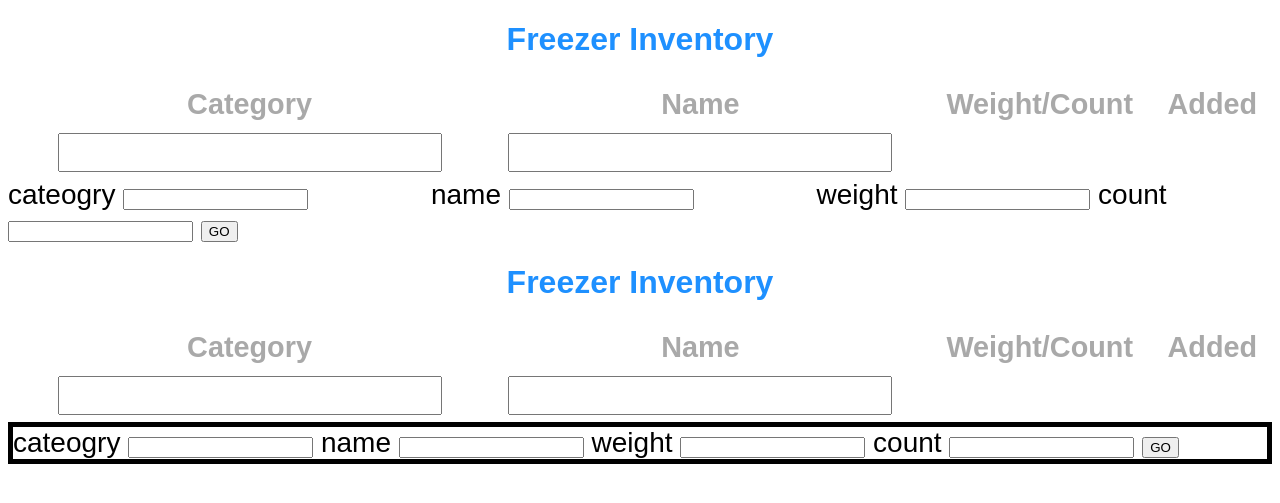
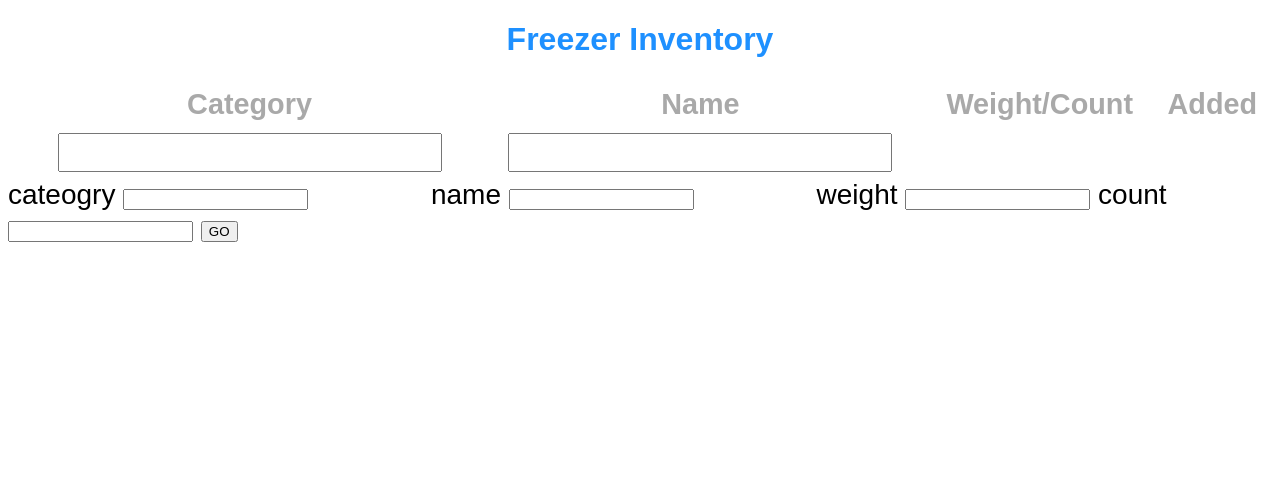
Before and after one commit to spx1/freezer-inventory, a Flask app: page /Inventory/home in a window 1280 px wide. Shown: the top 503 px of the page. Run offline with Flask 3, Linux system fonts and the light colour scheme; data that the repository does not hold is empty; parts of the project's set-up code (start-up, migrations or seed data) failed here and were passed over.

Commit message:
Correct merge errors on inventory.html
Removed the duplicate body sections

```diff
--- a/app/templates/inventory.html
+++ b/app/templates/inventory.html
@@ -192,63 +192,5 @@
         autocomplete(document.getElementById('category'));
         autocomplete(document.getElementById('name'));
     </script>
-</head>
-<body>
-    <h1>Freezer Inventory</h1>
-    <table class="table" id="inventory-table">
-        <tr>
-            <th></th> <!--Placeholder for Remove Button-->
-            <th>Category</th>
-            <th>Name</th>
-            <th>Weight/Count</th>
-            <th>Added</th>
-        </tr>
-        <tr>
-            <td></td> <!--Placeholder for Remove Button-->
-            <td><input type="text" id="Category" name="Category" oninput="filterTable()"></td>
-            <td><input type="text" id="Name" name="Name" oninput="filterTable()"></td>
-            <td></td> <!--Placeholder for Weight/Count which have no filter-->
-            <td></td> <!--Placeholder for Added which have no filter-->
-        </tr>
-        {% for j in items %}
-        <tr name="dataRow" clasid="row{{j['id']}}">
-            <td>
-                <button onclick="removeOnClickHandler('{{url_for('Inventory.put_item', id=j['id'])}}')">Remove</button>
-            </td>
-            <td>{{j['category']['name']}}</td>
-            <td>{{j['name']}}</td>
-            <td>
-                {% if j['weight'] is not none %}
-                {{ j['weight'] }} lbs
-                {% elif j['count'] is not none %}
-                {{ j['count'] }} cnt
-                {% else %}
-                N/A
-                {% endif %}
-            </td>
-            <td>{{j['added']}}</td>
-        </tr>
-        {% endfor %}
-    </table>
-
-    <div class="form-container" id="input-form-conatiner">
-        <form method="POST" action="{{url_for('Inventory.post_item')}}">
-            {{ form.csrf_token }}
-            {{ form.category.label }} {{ form.category(size=20) }}
-            {{ form.name.label }} {{ form.name(size=20) }}
-            {{ form.weight.label }} {{ form.weight }}
-            {{ form.count.label }} {{ form.count }}
-            <input type="submit" value="GO">
-        </form>
-    </div>
-
-    {% if form.name.errors %}
-        <ul class="errors">
-            {% for error in form.name.errors %}
-                <li>{{ error }}</li>
-            {% endfor %}
-        </ul>
-    {% endif %}
-
 </body>
 </html>
```
